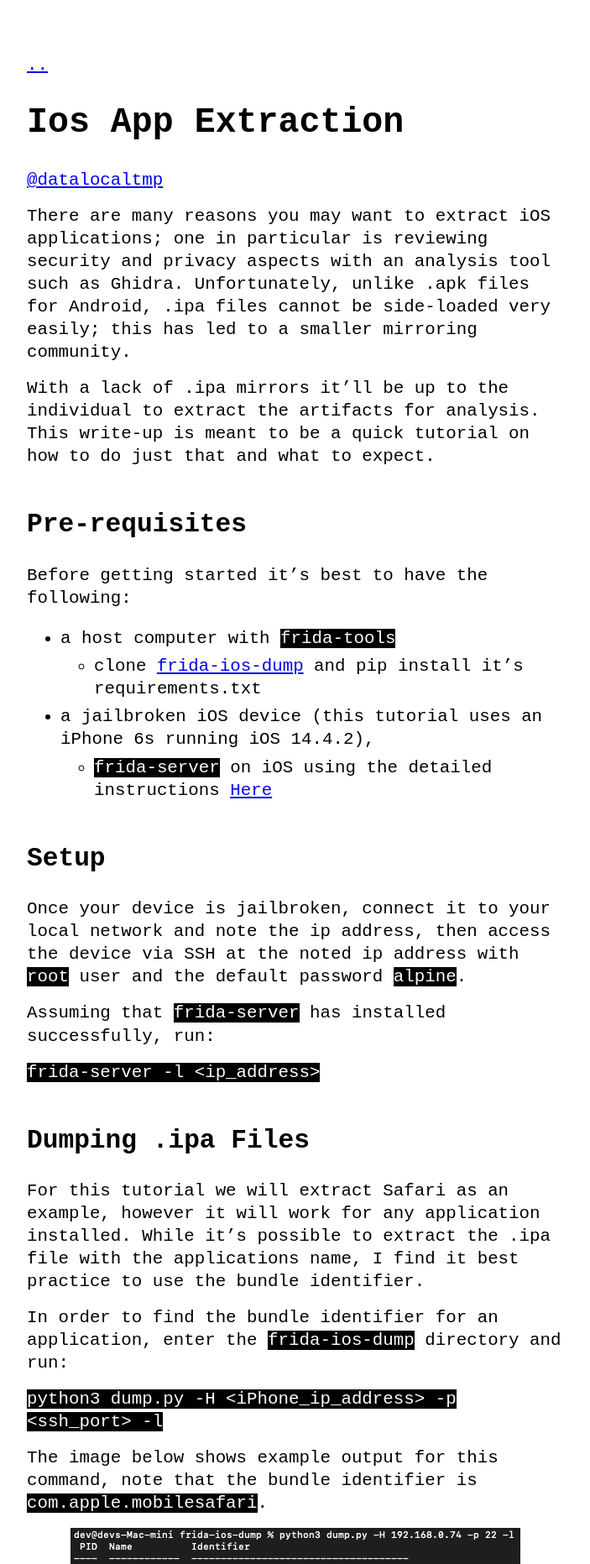
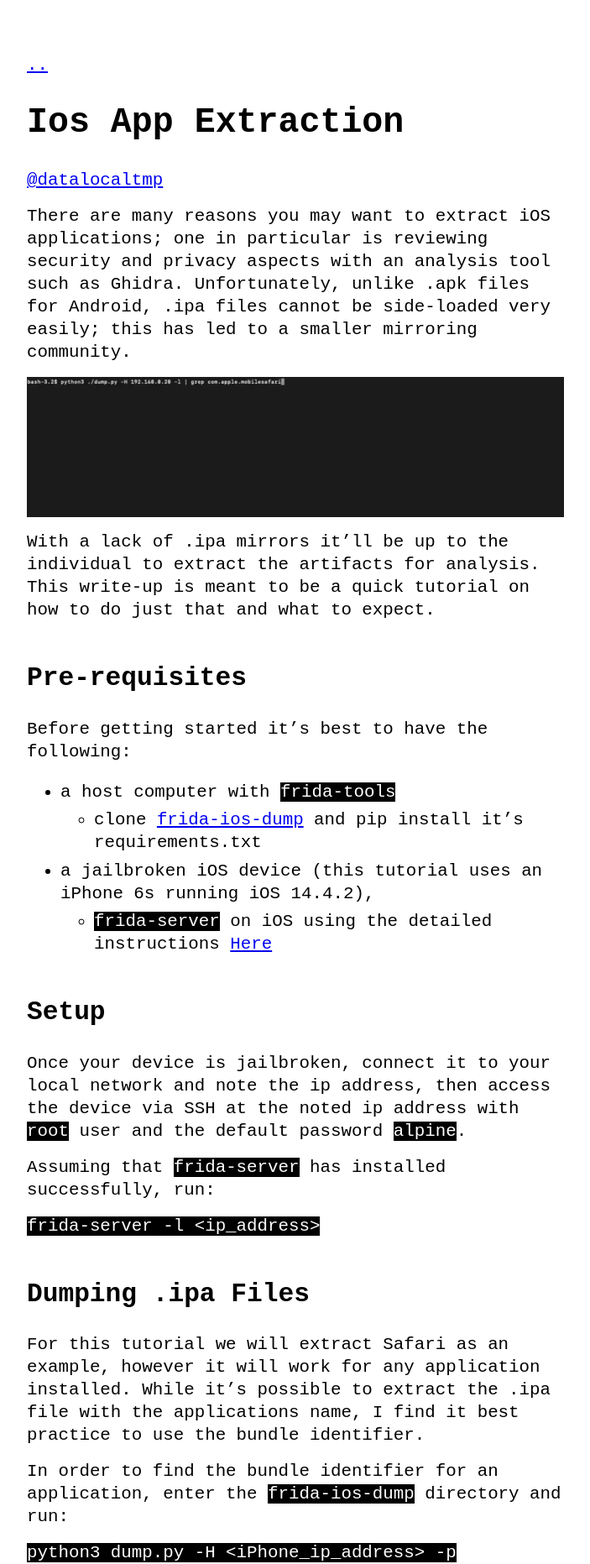
Before and after one commit to datalocaltmp/datalocaltmp.github.io, a Jekyll site: the page built from _posts/2023-06-04-iOS-App-Extraction.md, in a window 1280 px wide. Shown: the top 1863 px of the page at 84% size, without its empty margins (288-991 px from the left). Built offline with Jekyll 4.4.1, drawn with Linux system fonts in a browser that asks for light colours; our own code applies the rules of GitHub Pages for plain Markdown files.

Commit message:
Added usage webp

```diff
--- a/_posts/2023-06-04-iOS-App-Extraction.md
+++ b/_posts/2023-06-04-iOS-App-Extraction.md
@@ -1,4 +1,6 @@
 There are many reasons you may want to extract iOS applications; one in particular is reviewing security and privacy aspects with an analysis tool such as Ghidra. Unfortunately, unlike .apk files for Android, .ipa files cannot be side-loaded very easily; this has led to a smaller mirroring community.
+
+![usage](https://raw.githubusercontent.com/datalocaltmp/datalocaltmp.github.io/main/_posts/usage.webp)
 
 With a lack of .ipa mirrors it'll be up to the individual to extract the artifacts for analysis. This write-up is meant to be a quick tutorial on how to do just that and what to expect.
 
```
Also changed, not shown: _posts/usage.webp (added).
